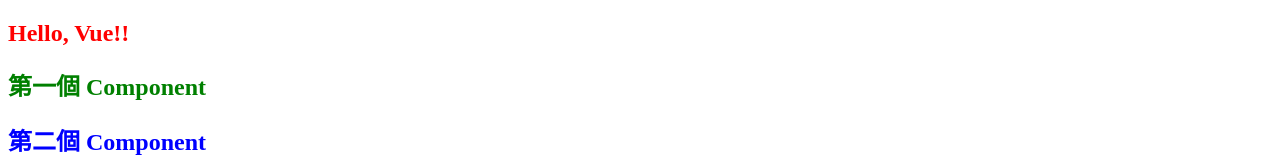
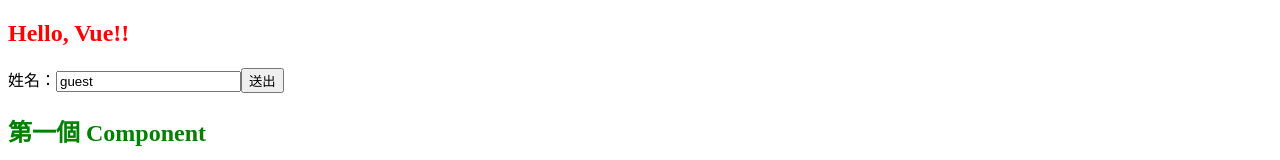
Before and after one commit to HsiaoHungWang/vue-ojtm, a Vue app: page / in a window 1280 px wide. Shown: the top 160 px of the page. Built offline with nearby package versions, Linux system fonts and the light colour scheme.

Commit message:
事件綁定 - Submit

```diff
--- a/src/App.vue
+++ b/src/App.vue
@@ -4,6 +4,7 @@
 import BindingComponent from './components/BindingComponent.vue';
 import BindingDemo from './components/BindingDemo.vue';
 import CountComponent from './components/CountComponent.vue';
+import EeventBinding from './components/EeventBinding.vue';
 import FirstComponent from './components/FirstComponent.vue';
 import SecondComponent from './components/SecondComponent.vue';
 import ThirdComponent from './components/ThirdComponent.vue';
@@ -13,6 +14,8 @@
 
 <template>
   <h2 id="apph2">Hello, Vue!!</h2>
+  <EeventBinding></EeventBinding>
+
   <FirstComponent />
   <SecondComponent />
   <ThirdComponent></ThirdComponent>
--- a/src/components/BindingComponent.vue
+++ b/src/components/BindingComponent.vue
@@ -35,6 +35,7 @@
         <!-- 屬性繫節 -->
         <input type="checkbox" v-model="isDisabled" />同意條款
         <button :disabled="!isDisabled">click</button>
+
         <br />
         <img v-bind:title="title" :src="ispan" />
 
--- /dev/null
+++ b/src/components/EeventBinding.vue
@@ -0,0 +1,39 @@
+<script setup>
+import { ref } from 'vue';
+
+
+const userName = ref('guest');
+
+const submitHandler = () => {
+    if (userName.value.trim().length === 0) {
+        alert(`請先輸入 ${userName.value}`);
+        return;
+    }
+    alert(`資料送出 ${userName.value}`);
+
+};
+
+// const submitHandler = event => {
+//     if (userName.value.trim().length === 0) {
+//         event.preventDefault(); // 阻止表單提交
+//         alert(`請先輸入 ${userName.value}`);
+//         return;
+//     }
+
+//     alert(`資料送出 ${userName.value}`);
+
+// };
+</script>
+
+<template>
+    <div>
+        <form action="/do" v-on:submit.prevent="submitHandler">
+            <label for="name">姓名：</label>
+            <input type="text" name="name" v-model="userName" />
+
+            <button type="submit">送出</button>
+        </form>
+    </div>
+</template>
+
+<style lang="css" scoped></style>
```
